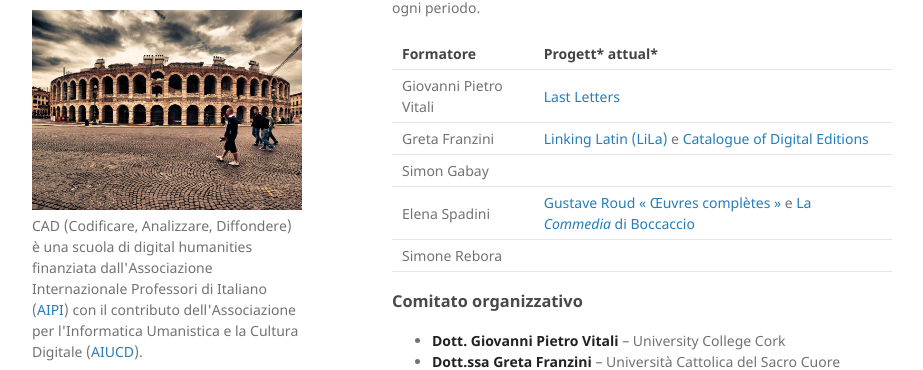
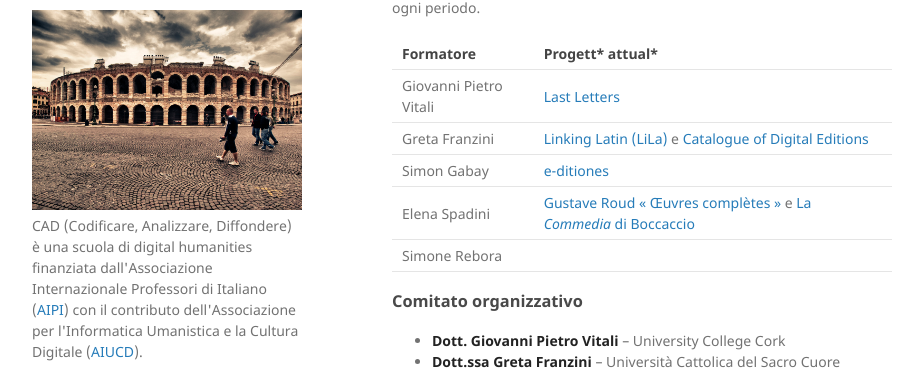
Before and after one commit to CADottorato/sito, a Jekyll site: the page built from index.md, in a window 1280 px wide and 900 px high, scrolled down 1352 px. Shown: the part 99-469 px from the top of the window, without its empty margins (178-1101 px from the left). Built offline with Jekyll 4.4.1, drawn with Linux system fonts in a browser that asks for light colours.

Commit message:
Added Simon's project

```diff
--- a/index.md
+++ b/index.md
@@ -62,7 +62,7 @@ I formatori sono giovani ricercatori di livello post-doc, specialisti in studi l
 	</tr>
 	<tr>
     	<td>Simon Gabay</td>
-    	<td></td>
+    	<td><a href="https://editiones.hypotheses.org/" target="_blank" title="Opens in new tab">e-ditiones</a></td>
 	</tr>
     <tr>
     	<td>Elena Spadini</td>
```
